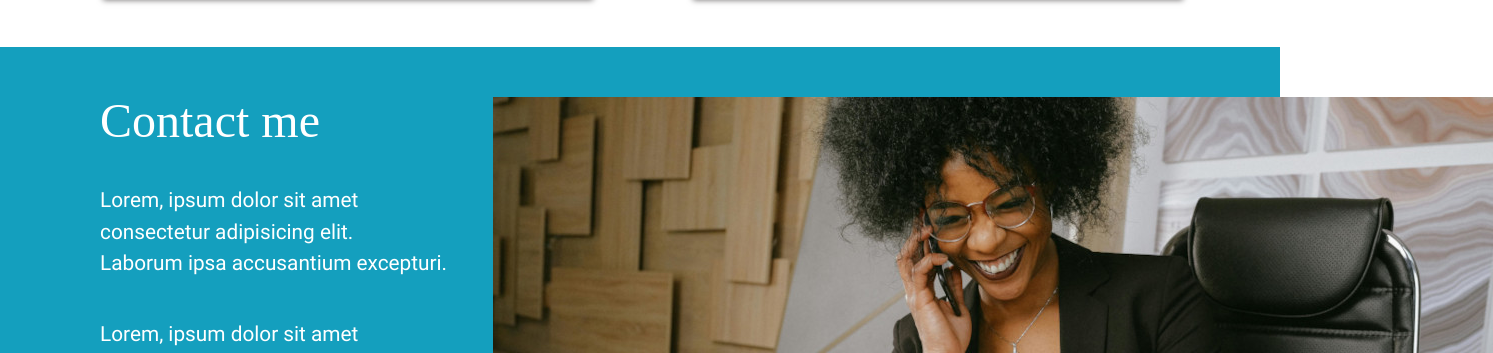
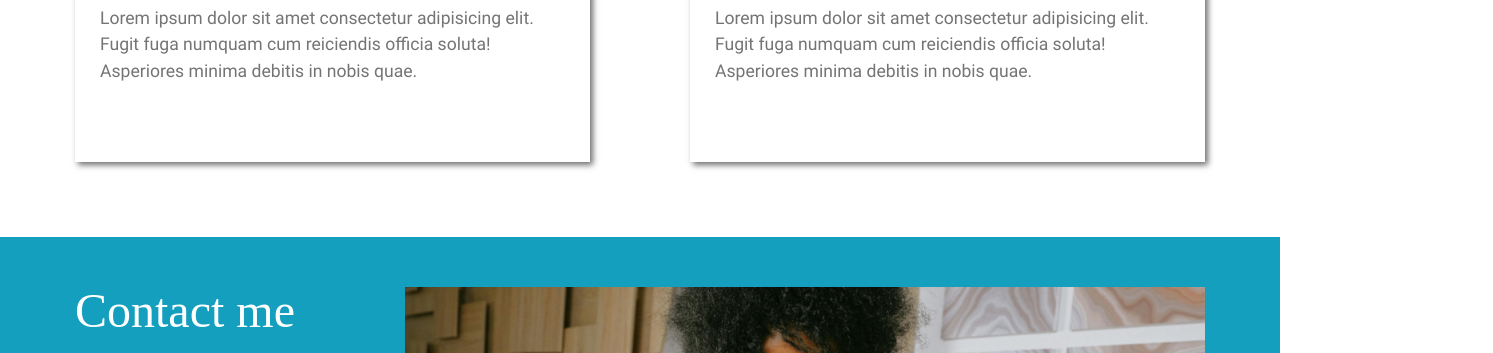
Before and after one commit to Isutomu/Homepage-TOP, a website built with webpack: page src/index.html in a window 1280 px wide. Shown: the part 2447-2800 px from the top of the page, 1493 px wide, since content can reach past the window. Built offline with nearby package versions, Linux system fonts and the light colour scheme.

Commit message:
:bug: fix: allow proper resizing on desktop.

```diff
--- a/src/index.html
+++ b/src/index.html
@@ -276,7 +276,7 @@
           </li>
         </ul>
       </div>
-      <img src="../images/photos/portrait-laughing.jpg" alt="" />
+      <img class="photo" src="../images/photos/portrait-laughing.jpg" alt="" />
     </section>
   </body>
 </html>
--- a/src/style/common.css
+++ b/src/style/common.css
@@ -16,7 +16,7 @@
 }
 
 section {
-    padding: 50px 100px;
+    padding: 50px 75px 75px;
 }
 
 ul {
--- a/src/style/contact.css
+++ b/src/style/contact.css
@@ -4,6 +4,9 @@
     display: flex;
     justify-content: space-between;
     gap: 30px;
+
+    --photo-laughing-height: calc(.8*667px);
+    --photo-laughing-width: calc(.8*1000px);
 }
 
 .contact > div {
@@ -28,6 +31,7 @@
     display: flex;
     align-items: center;
     gap: 15px;
+    word-break: break-all;
 }
 
 .contact .phone-number {
@@ -38,3 +42,8 @@
     display: flex;
     gap: 30px;
 }
+
+.contact .photo {
+    max-height: var(--photo-laughing-height);
+    max-width: var(--photo-laughing-width);
+}
--- a/src/style/projects.css
+++ b/src/style/projects.css
@@ -8,7 +8,7 @@
 .projects > ul {
     display: grid;
     grid-template-columns: repeat(auto-fit, minmax(400px, 1fr));
-    grid-template-rows: repeat(2, 500px);
+    grid-auto-rows: 500px;
     gap: 100px;
     justify-content: center;
 }
@@ -27,7 +27,7 @@
     justify-content: center;
     align-items: center;
 
-    padding: 20px 100px 20px ;
+    padding: 10px 25px 15px;
 }
 
 .project-photo span {
```
